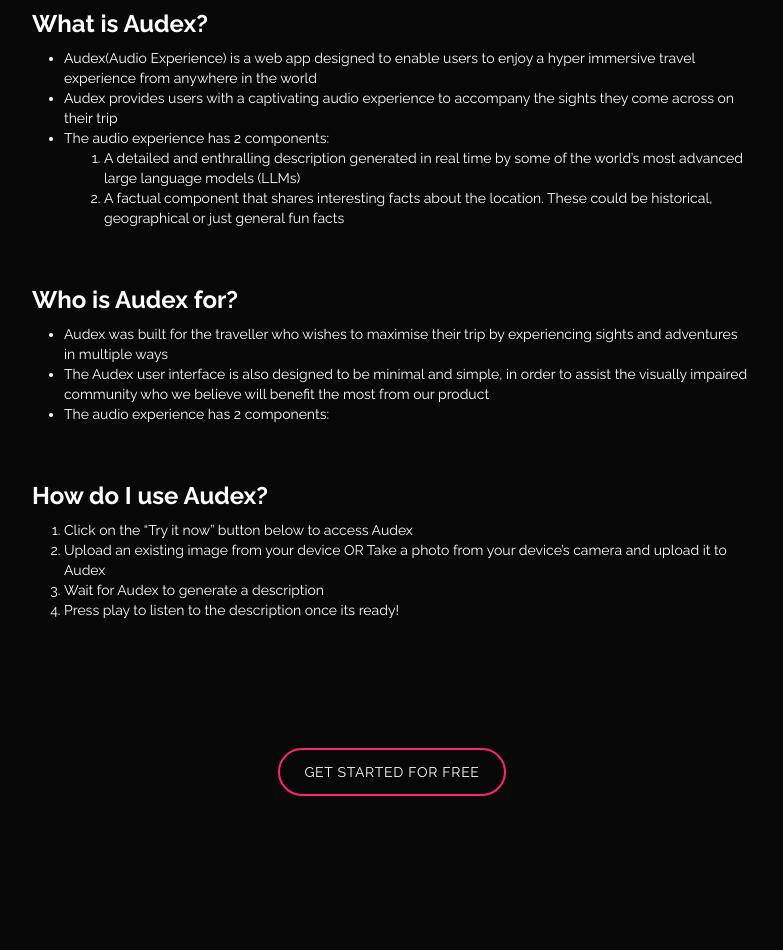
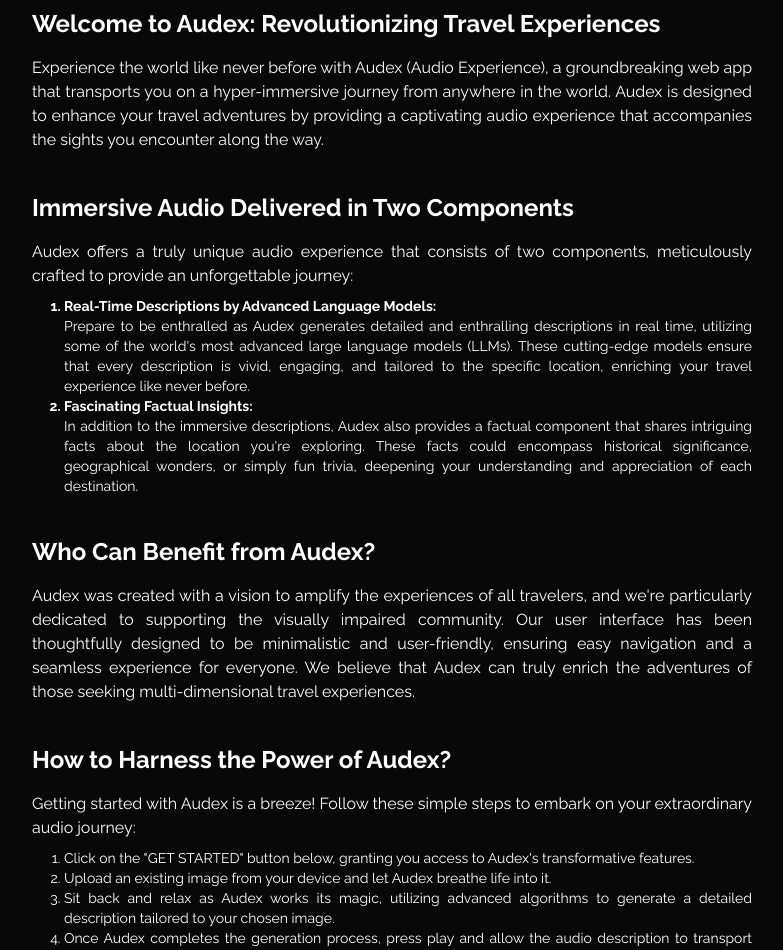
Before and after one commit to LaliaHacks/Audex, a Next.js app: page /landing in a window 1280 px wide. Shown: the part 460-1410 px from the top of the page, without its empty margins (248-1031 px from the left). Before the commit the page ends 1360 px from the top, so only its background shows below. Built offline with nearby package versions, Linux system fonts and the light colour scheme.

Commit message:
Modify landing page content

```diff
--- a/components/navbar.js
+++ b/components/navbar.js
@@ -14,7 +14,7 @@
         />
       </Link>
 
-      <div className="font-medium text-2xl flex flex-row gap-5 sm:gap-20 mr-2 sm:mr-40">
+      <div className="font-medium text-xl flex flex-row gap-5 sm:gap-20 mr-2 sm:mr-40">
         <Link block color="error" href="/landing">
           Home
         </Link>
--- a/pages/landing.js
+++ b/pages/landing.js
@@ -31,45 +31,37 @@
         <div className='grid place-content-center py-40'>
           <Image alt="Audex Logo" src="/mainLogo.png" width={300} height={150} className='max-w-screen-lg'/>
         </div>
-        <div className="place-content-center pt-10 p-6" id="first-section">
-          <h1 className=" text-2xl font-bold">
-            What is Audex?
-          </h1>
-          <ul className=" text-sm list-disc pt-2 pl-8">
-            <li>Audex(Audio Experience) is a web app designed to enable users to enjoy a hyper immersive travel experience from anywhere in the world</li>
-            <li>Audex provides users with a captivating audio experience to accompany the sights they come across on their trip</li>
-            <li>The audio experience has 2 components:</li>
-              <ul className='list-decimal pl-10'>
-                <li>A detailed and enthralling description generated in real time by some of the world’s most advanced large language models (LLMs)</li>
-                <li>A factual component that shares interesting facts about the location. These could be historical, geographical or just general fun facts</li>
-              </ul>
+
+        <div className="place-content-center pt-10 p-6">
+          <h1 className=" text-2xl font-bold">Welcome to Audex: Revolutionizing Travel Experiences</h1>
+          <p className="pt-4 text-justify">Experience the world like never before with Audex (Audio Experience), a groundbreaking web app that transports you on a hyper-immersive journey from anywhere in the world. Audex is designed to enhance your travel adventures by providing a captivating audio experience that accompanies the sights you encounter along the way.</p>
+
+          <h1 className=" pt-10 text-2xl font-bold">Immersive Audio Delivered in Two Components</h1>
+          <p className="pt-4 text-justify">Audex offers a truly unique audio experience that consists of two components, meticulously crafted to provide an unforgettable journey:</p>
+          <ul className=" text-sm list-decimal pt-2 pl-8">
+            <li className='font-bold'>Real-Time Descriptions by Advanced Language Models:</li>
+            <p className="text-justify" >Prepare to be enthralled as Audex generates detailed and enthralling descriptions in real time, utilizing some of the world's most advanced large language models (LLMs). These cutting-edge models ensure that every description is vivid, engaging, and tailored to the specific location, enriching your travel experience like never before.</p>
+            <li className='font-bold'>Fascinating Factual Insights:</li>
+            <p className='text-justify'>In addition to the immersive descriptions, Audex also provides a factual component that shares intriguing facts about the location you're exploring. These facts could encompass historical significance, geographical wonders, or simply fun trivia, deepening your understanding and appreciation of each destination.</p>
           </ul>
-        </div>
-        <div className="place-content-center pt-8 p-6" id="second-section">
-          <h1 className=" text-2xl font-bold">
-            Who is Audex for?
-          </h1>
-          <ul className=" text-sm list-disc pt-2 pl-8">
-            <li>Audex was built for the traveller who wishes to maximise their trip by experiencing sights and adventures in multiple ways</li>
-            <li>The Audex user interface is also designed to be minimal and simple, in order to assist the visually impaired community who we believe will benefit the most from our product</li>
-            <li>The audio experience has 2 components:</li>
+
+          <h1 className=" pt-10 text-2xl font-bold">Who Can Benefit from Audex?</h1>
+          <p className='pt-4 text-justify'>Audex was created with a vision to amplify the experiences of all travelers, and we're particularly dedicated to supporting the visually impaired community. Our user interface has been thoughtfully designed to be minimalistic and user-friendly, ensuring easy navigation and a seamless experience for everyone. We believe that Audex can truly enrich the adventures of those seeking multi-dimensional travel experiences.</p>
+
+          <h1 className=" pt-10 text-2xl font-bold">How to Harness the Power of Audex?</h1>
+          <p className='pt-4 text-justify' >Getting started with Audex is a breeze! Follow these simple steps to embark on your extraordinary audio journey:</p>
+          <ul className="text-justify text-sm list-decimal py-2 pl-8">
+            <li>Click on the "GET STARTED" button below, granting you access to Audex's transformative features.</li>
+            <li>Upload an existing image from your device and let Audex breathe life into it.</li>
+            <li>Sit back and relax as Audex works its magic, utilizing advanced algorithms to generate a detailed description tailored to your chosen image.</li>
+            <li>Once Audex completes the generation process, press play and allow the audio description to transport you to a world of wonder, painting vivid pictures with words.</li>
           </ul>
-        </div>
-        <div className="place-content-center pt-8 p-6" id="third-section">
-          <h1 className=" text-2xl font-bold">
-            How do I use Audex?
-          </h1>
-          <ul className="text-sm list-decimal pt-2 pl-8">
-            <li>Click on the “Try it now” button below to access Audex</li>
-            <li>Upload an existing image from your device OR Take a photo from your device’s camera and upload it to Audex</li>
-            <li>Wait for Audex to generate a description</li>
-            <li>Press play to listen to the description once its ready!</li>
-          </ul>
+          <p className='text-justify'>Discover a new way to experience the world with Audex. Unleash the power of your imagination and indulge in captivating audio journeys, ensuring that every trip is a truly unforgettable adventure. Try Audex today and embark on a limitless exploration of sights, sounds, and stories.</p>
         </div>
         {/* <div className='grid place-content-center py-10'>
           <Button size='xl' shadow color={'gradient'} className='text-2xl'>Try it Now!</Button>
         </div> */}
-        <div className='grid place-content-center py-10'>
+        <div className='grid place-content-center py-8'>
           <Link href="/generate" className='inline-block px-6 py-3 m-16 rounded-full border-2 border-primary text-center tracking-wider text-sm'>
             GET STARTED FOR FREE
           </Link>
```
